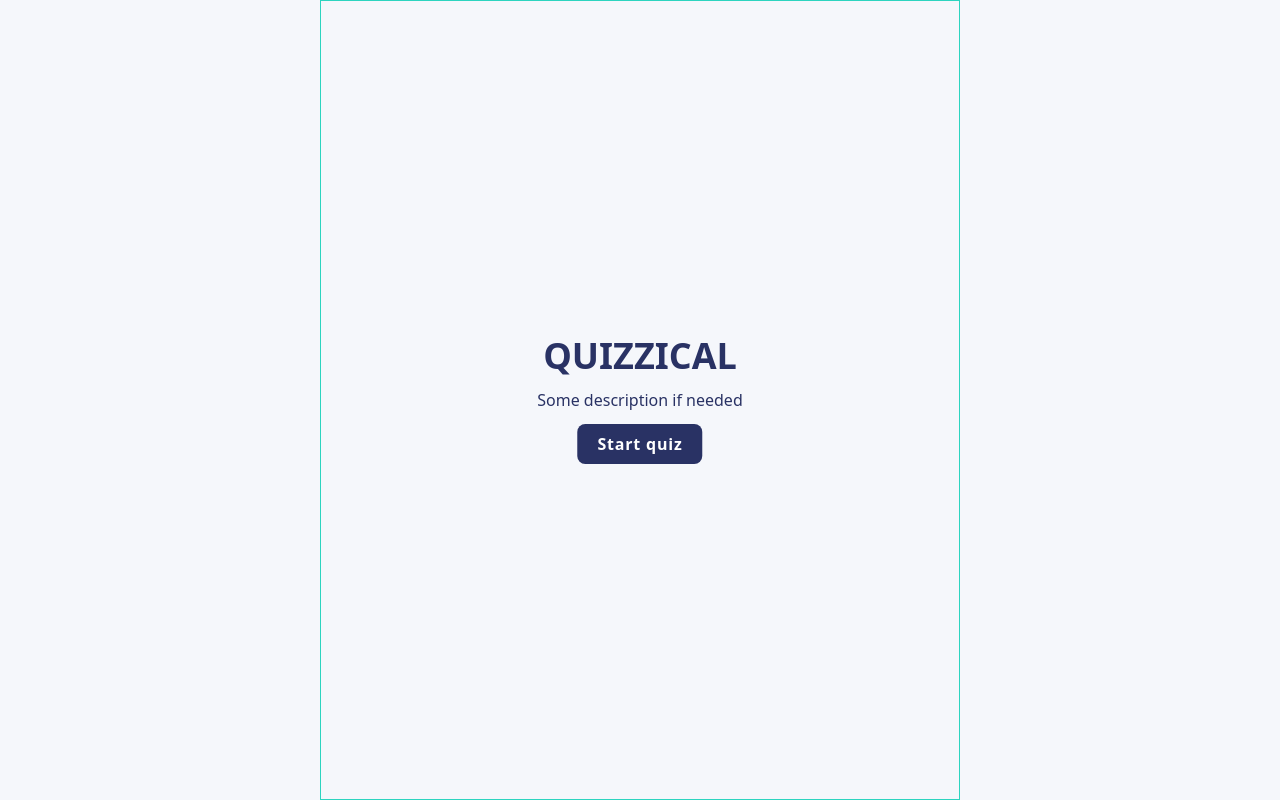
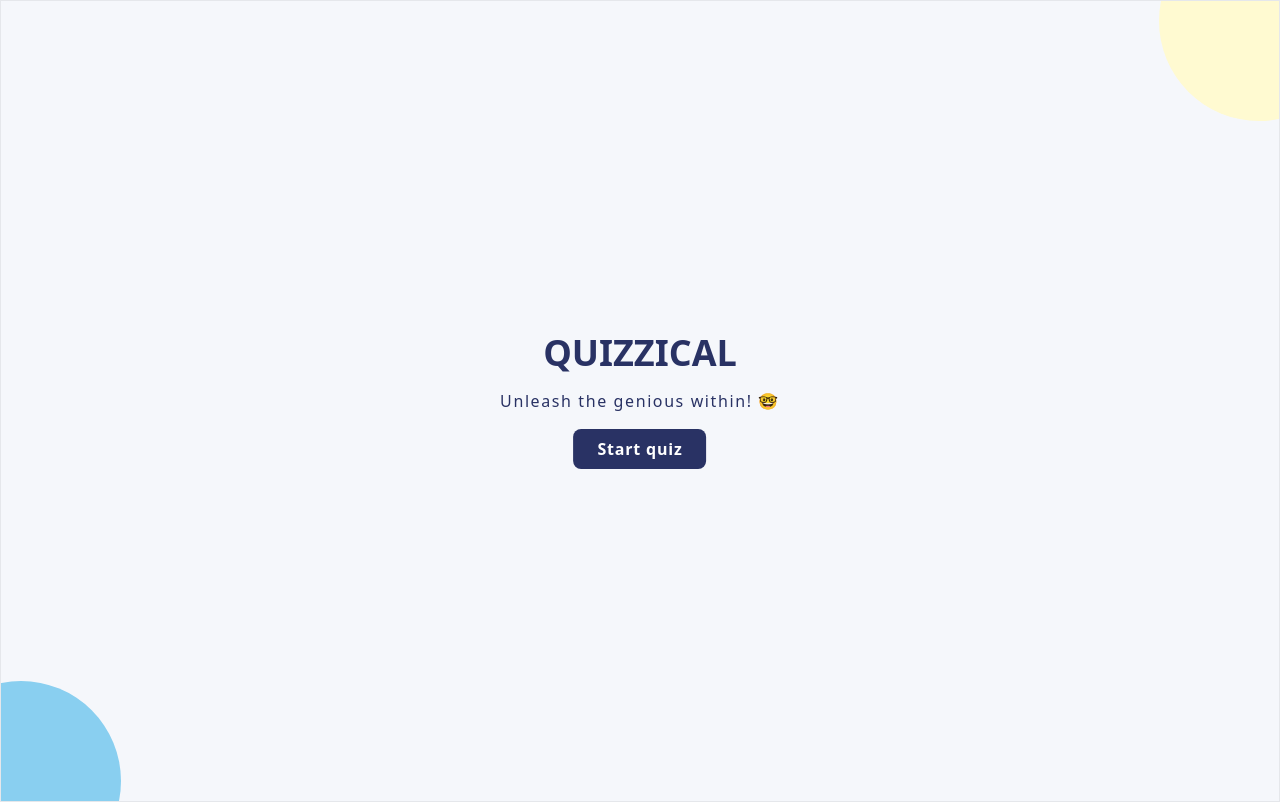
Before and after one commit to Adelani10/quizGame, a React (Vite) app: page / in a window 1280 px wide. Built offline with nearby package versions, Linux system fonts and the light colour scheme; no server answers.

Commit message:
trying to add colors to denote the selected option

```diff
--- a/index.html
+++ b/index.html
@@ -7,7 +7,9 @@
     <title>Vite + React</title>
   </head>
   <body>
-    <div id="root" class="container mx-auto md:h-screen relative  bg-[#F5F7FB]"></div>
+    <div id="root" class="container mx-auto  relative  bg-[#F5F7FB]">
+
+    </div>
     <script type="module" src="/src/main.jsx"></script>
   </body>
 </html>
--- a/src/App.jsx
+++ b/src/App.jsx
@@ -39,9 +39,10 @@ function App() {
   }, [restart])
 
   function chooseAnswer (event){
-    console.log(event)
+    setIsSelected(prev => !prev)
     setQuizData(prev => prev.map(quest => {
         if(event.target.id == quest.id){
+          // console.log(event.target.selected)
           return {...quest, chosen_answer: event.target.value}
         }
         else{
@@ -90,25 +91,34 @@ function restartGame (){
   })
 
   return (
-    <div className="App md:w-1/2 mx-auto border min-h-screen px-4 border-teal-400">
-      {startGame && <main className="space-y-8 pt-8">
-      {quizElements}
-      <div className="flex justify-center items-center space-x-3">
-        {gameDone && <h1 className="font-bold text-lg text-[#293264]">You scored {score}/5 correct answers</h1>}
-        {!gameDone && <button onClick={checkAnswers} className="w-[30%] mx-auto py-2 bg-[#293264] text-white rounded-lg hover:bg-sky-400 tracking-wider font-bold">Check Answers</button>}
+
+    <div className='App w-full h-full mx-auto border relative overflow-x-hidden overflow-y-hidden'>
+
+      <div className="top-design absolute bg-[#FFFAD1] w-[200px] h-[200px] rounded-full -top-20 -right-20 ">hey</div>
+      <div className="bottom-design absolute bg-[#89CFF0] w-[200px] h-[200px] rounded-full -bottom-20 -left-20"></div>
 
 
-        {gameDone && <button onClick={restartGame} className="w-[30%] mx-auto py-2 bg-[#293264] text-white rounded-lg hover:bg-sky-400 tracking-wider font-bold">Play Again</button>}
+      <div className="App md:w-1/2 mx-auto min-h-screen px-4 z-20  relative">
+          {startGame && <main className="py-2">
+          {quizElements}
+          <div className="flex justify-center items-center space-x-3 mt-12">
+            {gameDone && <h1 className="font-bold text-lg text-[#293264]">You scored {score}/5 correct answers</h1>}
+            {!gameDone && <button onClick={checkAnswers} className="w-[30%] py-2 bg-[#293264] text-white rounded-lg hover:bg-sky-400 tracking-wider font-bold">Check Answers</button>}
+
+
+            {gameDone && <button onClick={restartGame} className="w-[30%] py-2 bg-[#293264] text-white rounded-lg hover:bg-sky-400 tracking-wider font-bold">Play Again</button>}
+          </div>
+          </main>}
+
+          {!startGame && <div className="p-2 text-[#293264] text-center space-y-4 absolute top-1/2 left-1/2 -translate-y-1/2 -translate-x-1/2">
+              <h1 className="md:text-4xl text-2xl font-bold">QUIZZICAL</h1>
+              <p className="tracking-tighter md:tracking-widest">Unleash the genious within! 🤓</p>
+              <button onClick={handleClick} className="px-6 py-2 bg-[#293264] text-white rounded-lg hover:bg-sky-400 tracking-wider font-bold">Start quiz</button>
+          </div>}
+
       </div>
-      </main>}
+    </div>
 
-      {!startGame && <div className="p-2 text-[#293264] text-center space-y-3 absolute top-1/2 left-1/2 -translate-y-1/2 -translate-x-1/2">
-          <h1 className="md:text-4xl text-2xl font-bold">QUIZZICAL</h1>
-          <p className="hover:underline">Some description if needed</p>
-          <button onClick={handleClick} className="px-5 py-2 bg-[#293264] text-white rounded-lg hover:bg-sky-400 tracking-wider font-bold">Start quiz</button>
-      </div>}
-
-    </div>
   )
 }
 
--- a/src/index.css
+++ b/src/index.css
@@ -3,12 +3,15 @@
 @tailwind utilities;
 
 
-button.here[selected = true] {
-    /* background-color: "#D6DBF5"; */
-    background-color: black;
-
+button.btn[selected=true] {
+    background-color: #D6DBF5;
 }
 
-/* p[]{
-    color: red;
-} */
+
+
+.top-design {
+        transform: rotate(180.deg);
+}
+.bottom-design {
+        transform: rotate(180.deg);
+}
--- a/src/quiz.jsx
+++ b/src/quiz.jsx
@@ -4,17 +4,16 @@ import "./index.css"
 export default function Quiz (props){
 
     return (
-        <div className="flex flex-col text-[#293264] space-y-3 border-b-2 w-full">
-            <p className="md:tracking-widest  tracking-wider font-bold leading-tight">{props.question}</p>
+        <div className="flex flex-col text-[#293264] mt-8 space-y-3 border-b-2 w-full">
+            <p className="md:tracking-widest md:text-lg tracking-wider font-bold leading-tight">{props.question}</p>
             <div className="grid grid-cols-4 gap-3 w-full pb-4">
                 <button
                     id={props.dataId}
                     value={props.options[0]}
                     onClick={props.chooseAnswer}
                     selected = {props.isSelected}
-                    className="here py-1 border-2 rounded-lg leading-tight text-left pl-1 tracking-tighter text-[10px] md:text-sm hover:bg-[#D6DBF5] ">{props.options[0]}
+                    className="btn py-1 border-2 rounded-lg leading-tight text-left pl-1 tracking-tighter text-[10px] md:text-sm hover:bg-[#D6DBF5] ">{props.options[0]}
                 </button>
-
 
                 <button
                     id={props.dataId}
```
